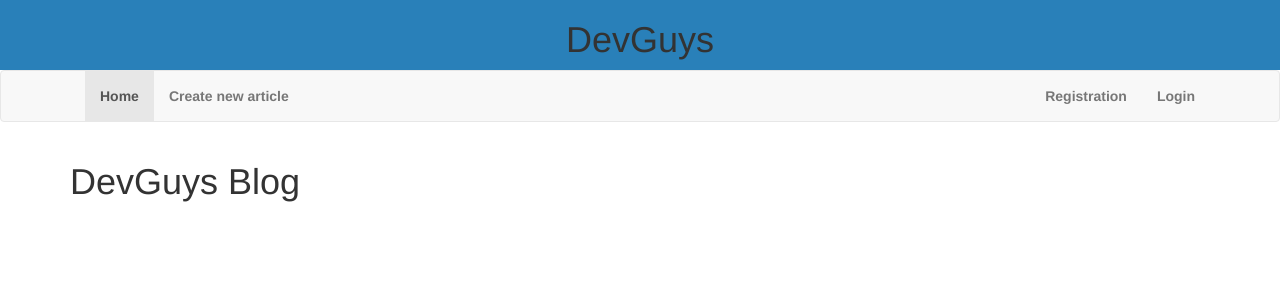
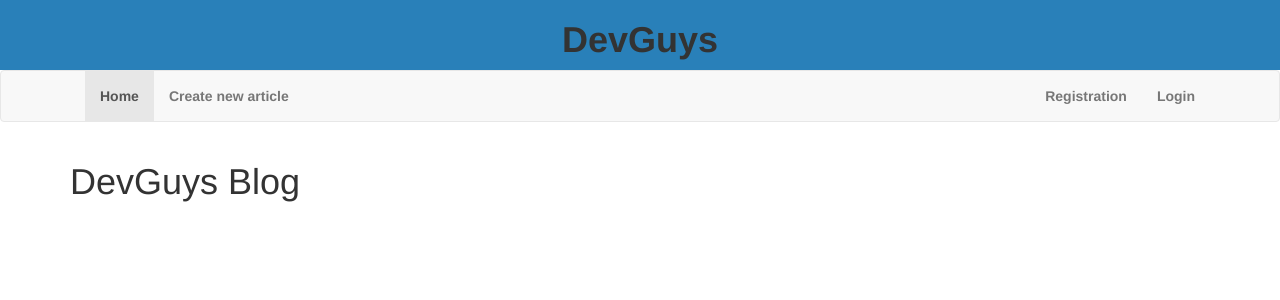
Before and after one commit to DevGuysPy/DjangoBlog, a Django app: page / in a window 1280 px wide. Shown: the top 300 px of the page. Run offline with Django 3.2, Linux system fonts and the light colour scheme; data that the repository does not hold is empty; some libraries are stand-ins or nearby versions.

Commit message:
Fix html (DevGuys-strong)

```diff
--- a/templates/article.html
+++ b/templates/article.html
@@ -9,7 +9,7 @@
 </head>
 <body>
     <div class="row Anya">
-        <center><h1 class="bg">DevGuys</h1></center>
+        <center><h1 class="bg"><strong>DevGuys</strong></h1></center>
     </div>
     <nav class="navbar navbar-default">
         <div class="container">
--- a/templates/index.html
+++ b/templates/index.html
@@ -11,7 +11,7 @@
 
 <body>
     <div class="row Anya">
-        <center><h1 class="bg">DevGuys</h1></center>
+        <center><h1 class="bg"><strong>DevGuys</strong></h1></center>
     </div>
     <nav class="navbar navbar-default">
         <div class="container">
--- a/templates/new_article.html
+++ b/templates/new_article.html
@@ -11,7 +11,7 @@
 
 <body>
     <div class="row Anya">
-        <center><h1 class="bg">DevGuys</h1></center>
+        <center><h1 class="bg"><strong>DevGuys</strong></h1></center>
     </div>
     <nav class="navbar navbar-default">
         <div class="container">
--- a/templates/registration/login.html
+++ b/templates/registration/login.html
@@ -11,7 +11,7 @@
 
 <body>
     <div class="row Anya">
-        <center><h1 class="bg">DevGuys</h1></center>
+        <center><h1 class="bg"><strong>DevGuys</strong></h1></center>
     </div>
     <nav class="navbar navbar-default">
         <div class="container">
--- a/templates/registration/registration.html
+++ b/templates/registration/registration.html
@@ -9,7 +9,7 @@
 </head>
 <body>
     <div class="row Anya">
-        <center><h1 class="bg">DevGuys</h1></center>
+        <center><h1 class="bg"><strong>DevGuys</strong></h1></center>
     </div>
     <nav class="navbar navbar-default">
         <div class="container">
```
